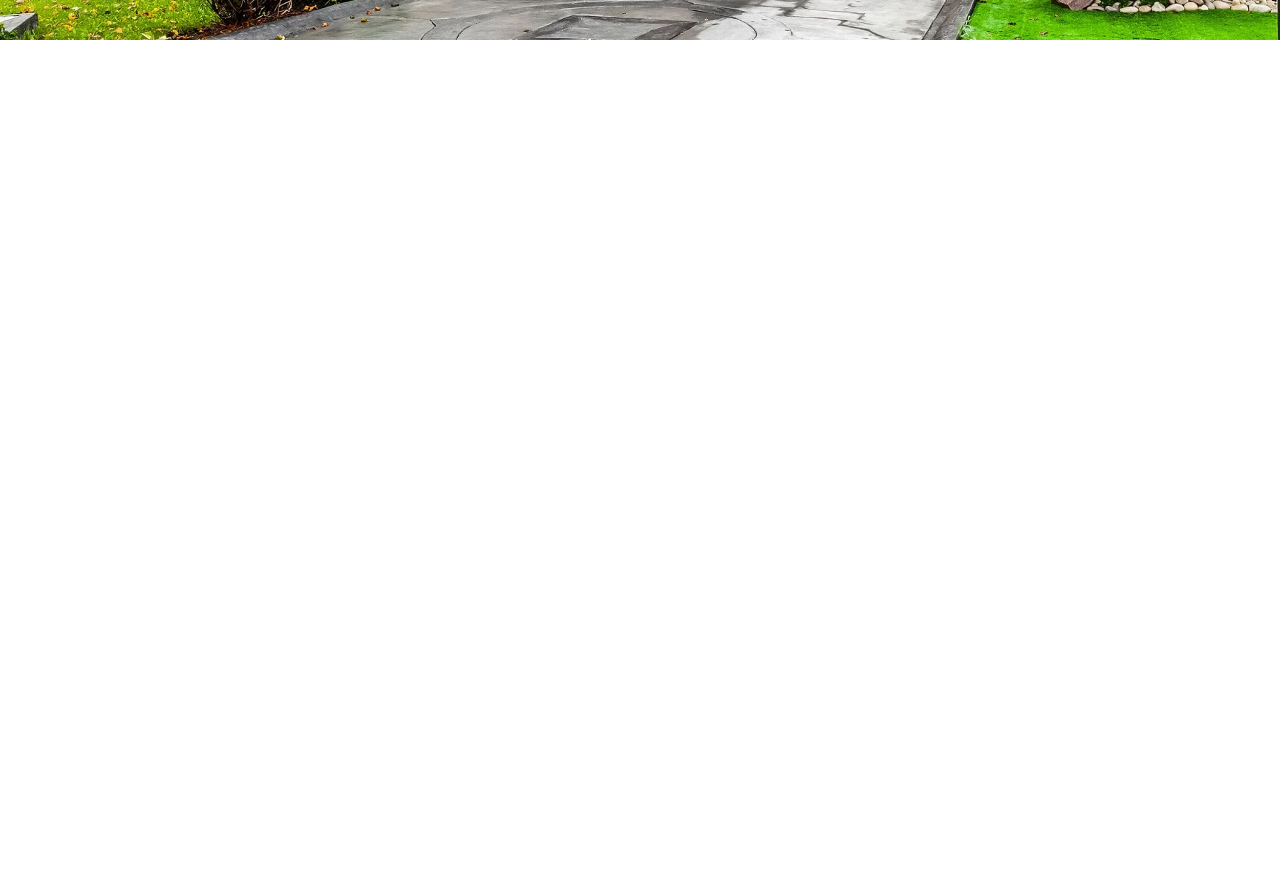
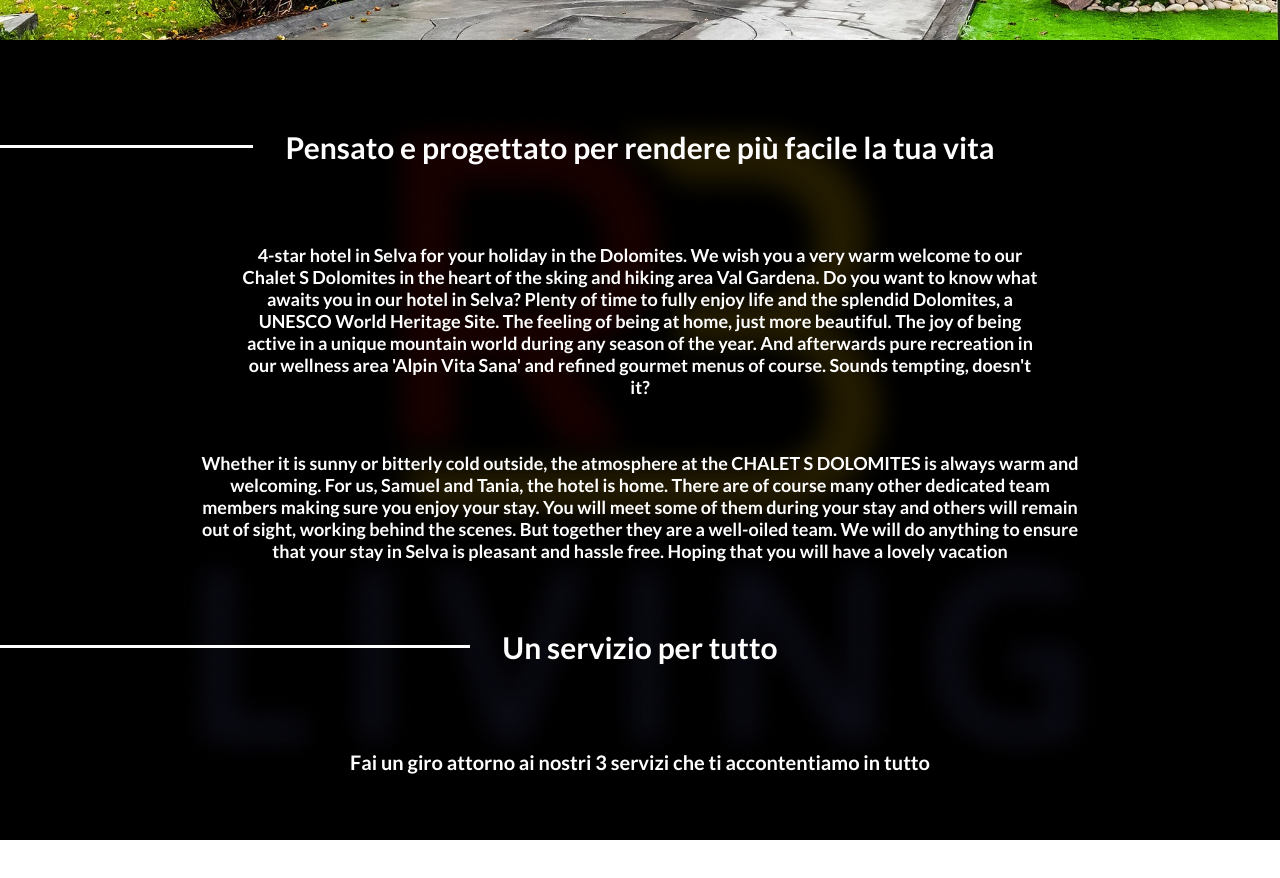
Before and after one commit to Edo404/Progetto-Personale, a plain HTML site: page index.html in a window 1280 px wide. Shown: the part 760-1638 px from the top of the page. After the commit the page ends 1600 px from the top, so only its background shows below. Drawn offline with nearby package versions, Linux system fonts and the light colour scheme.

Commit message:
section 2 testi ok

```diff
--- a/index.html
+++ b/index.html
@@ -29,7 +29,52 @@
     <section class="home">
     </section>
 
-    <div style="height: 1000px"></div>
+    <section class="background-logo">
+        <div class="container-sec">
+            <div class="separator">
+
+                <div class="line">
+                </div>
+                <h1 class="font thinked">Pensato e progettato per rendere più facile la tua vita</h1>
+            </div>
+
+
+
+
+            <div class="first-desc">
+                <p class="par">4-star hotel in Selva for your holiday in the Dolomites. We wish you a very warm welcome to
+                    our Chalet S Dolomites in the heart of the sking and hiking area Val Gardena. Do you want to
+                    know what awaits you in our hotel in Selva? Plenty of time to fully enjoy life and the splendid
+                    Dolomites, a UNESCO World Heritage Site. The feeling of being at home, just more beautiful.
+                    The joy of being active in a unique mountain world during any season of the year. And
+                    afterwards pure recreation in our wellness area 'Alpin Vita Sana' and refined gourmet menus of
+                    course. Sounds tempting, doesn't it?</p>
+            </div>
+
+
+            <div class="second-desc">
+                <p>Whether it is sunny or bitterly cold outside, the atmosphere at the CHALET S DOLOMITES is
+                    always warm and welcoming. For us, Samuel and Tania, the hotel is home. There are of course
+                    many other dedicated team members making sure you enjoy your stay. You will meet some of
+                    them during your stay and others will remain out of sight, working behind the scenes. But
+                    together they are a well-oiled team. We will do anything to ensure that your stay in Selva is
+                    pleasant and hassle free. Hoping that you will have a lovely vacation</p>
+            </div>
+
+            <div class="separator-2">
+
+                <div class="line">
+                </div>
+                <h1 class="font thinked-2">Un servizio per tutto</h1>
+            </div>
+
+
+            <div class="third-desc">
+                <p class="par">Fai un giro attorno ai nostri 3 servizi che ti accontentiamo in tutto</p>
+            </div>
+        </div>
+    </section>
+
 
 
 
--- a/styles.css
+++ b/styles.css
@@ -13,6 +13,7 @@
   justify-content: space-around;
   -webkit-box-align: center;
         align-items: center;
+  z-index: 4;
 }
 
 .container.scrolling {
@@ -63,7 +64,91 @@
   visibility: hidden;
 }
 
+.background-logo {
+  background-image: url(images/sfondo-logo.png);
+  width: 100%;
+  height: 100vh;
+  background-position: center top;
+  background-size:cover;
+  background-repeat: no-repeat;
 
+}
+.container-sec{
+  position: absolute;
+  width: 100%;
+}
+
+.separator{
+  display:flex;
+  align-items: center;
+  padding-top: 4em;
+}
+
+.separator .line{
+  height: 3px;
+  flex: 0.5;
+  background-color: white;
+}
+
+.font {
+  font-family: 'Lato', sans-serif;
+  font-size: 30px;
+}
+.separator .thinked{
+  padding: 0 2rem;
+  color: white;
+}
+
+.first-desc {
+  position: relative;
+  top: 2em;
+  font-family: 'Lato', sans-serif;
+  font-size: 18px;
+  color: white;
+  text-align: center;
+  max-width: 50rem;
+  margin: 0 auto;
+}
+
+.second-desc {
+  position: relative;
+  top: 4em;
+  font-family: 'Lato', sans-serif;
+  font-size: 18px;
+  color: white;
+  text-align: center;
+  max-width: 55rem;
+  margin: 0 auto;
+}
+
+.separator-2{
+  display: flex;
+  align-items: center;
+  padding-top: 6em;
+  overflow: hidden;
+}
+
+.separator-2 .line{
+  height: 3px;
+  flex: 0.5;
+  background-color: white;
+}
+
+.separator-2 .thinked-2 {
+  padding: 0 2rem;
+  color: white;
+  overflow: hidden;
+}
+.third-desc {
+  position: relative;
+  top: 2em;
+  font-family: 'Lato', sans-serif;
+  font-size: 20px;
+  color: white;
+  text-align: center;
+  max-width: 55rem;
+  margin: 0 auto;
+}
 
 @media all and (max-width: 1180px) {
   .container {
@@ -137,3 +222,27 @@
     visibility: hidden;
   }
 }
+
+@media all and (max-width: 600px) {
+  .background-logo {
+    background-image: url(images/sfondo-logo.png);
+    width: 100%;
+    height: 120vh;
+    background-position: center top;
+    background-size:cover;
+
+  }
+}
+
+@media all and (max-width: 450px) {
+  .separator-2 {
+    visibility: hidden;
+  }
+
+  .third-desc{
+    visibility: hidden;
+  }
+  /* .thinked {
+    visibility: hidden;
+  } */
+}
```
Also changed, not shown: images/Rectangle 23.png (deleted), images/sfondo-logo.png (added).
